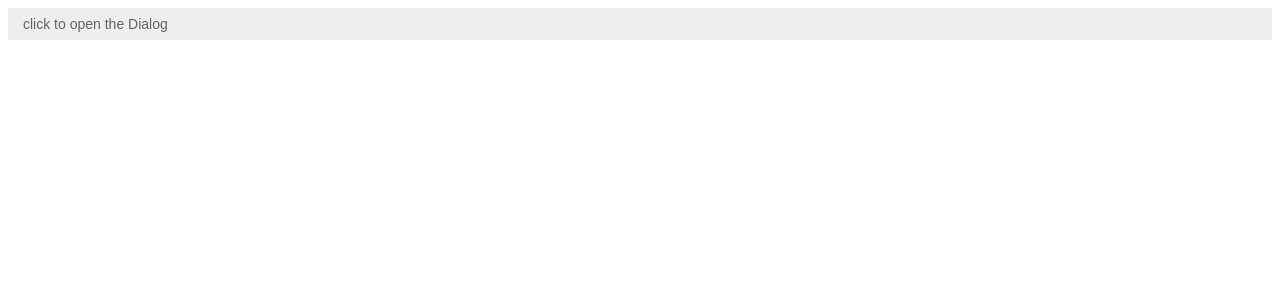
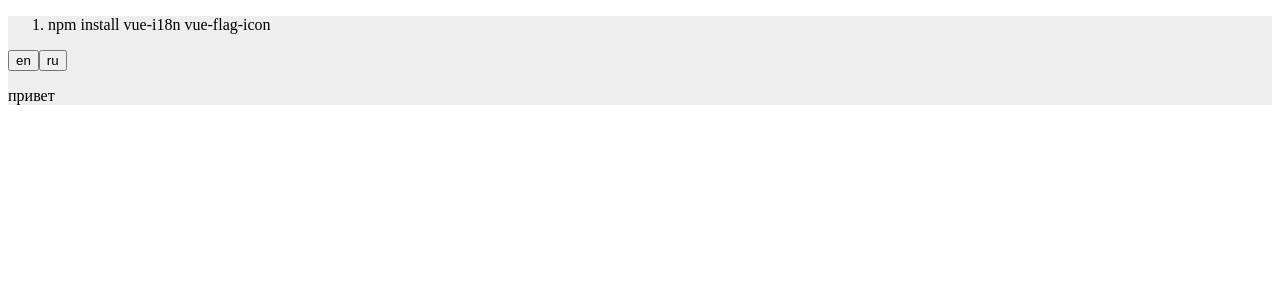
Before and after one commit to sowlru/vue-test, a Vue app: page / in a window 1280 px wide. Shown: the top 300 px of the page. Built offline with nearby package versions, Linux system fonts and the light colour scheme.

Commit message:
Add i18n

```diff
--- a/package.json
+++ b/package.json
@@ -15,7 +15,9 @@
     "fabric": "^5.3.0",
     "tui-image-editor": "^3.15.3",
     "vue": "^3.2.13",
-    "vue-echart": "^1.0.5"
+    "vue-echart": "^1.0.5",
+    "vue-flag-icon": "^2.1.0",
+    "vue-i18n": "^9.2.2"
   },
   "devDependencies": {
     "@babel/core": "^7.12.16",
--- a/src/App.vue
+++ b/src/App.vue
@@ -1,20 +1,22 @@
 <template>
   <div class="container">
     <!-- CHILD-PARENT -->
-    <!-- <input-parent name="alex" />
-    <modal-parent :name="bob" /> -->
+    <!-- <input-parent name="alex" /> -->
+    <!-- <modal-parent :name="bob" /> -->
 
+    <!-- COMPONENTS -->
     <!-- <algorithm-test /> -->
     <!-- <charts-test v-model="data4chart" /> -->
     <!-- <fabric-test /> -->
     <!-- <flexbox-test /> -->
+    <i18n-test />
     <!-- <promise-test /> -->
     <!-- <proxy-test /> -->
     <!-- <svg-test /> -->
     <!-- <toast-editor /> -->
 
     <!-- ELEMENT-PLUS -->
-    <dialog-child />
+    <!-- <dialog-child /> -->
     <!-- <table-test /> -->
   </div>
 </template>
@@ -37,6 +39,8 @@ import toastEditor from '@/components/toastEditor.vue'
 import dialogChild from '@/elementPlus/dialogChild'
 import tableTest from '@/elementPlus/tableTest'
 
+import i18nTest from '@/i18n/i18nTest.vue'
+
 export default {
   components: {
     inputParent,
@@ -50,7 +54,8 @@ export default {
     svgTest,
     toastEditor,
     dialogChild,
-    tableTest
+    tableTest,
+    i18nTest
   },
   data() {
     return {
--- /dev/null
+++ b/src/i18n/en.json
@@ -0,0 +1,3 @@
+{
+    "hi": "hello"
+}
--- /dev/null
+++ b/src/i18n/i18nTest.vue
@@ -0,0 +1,22 @@
+<template>
+  <div class="container">
+    <ol>
+      <li>npm install vue-i18n vue-flag-icon</li>
+    </ol>
+    <div>
+      <button @click="setLocale('en')">en</button>
+      <button @click="setLocale('ru')">ru</button>
+    </div>
+    <p>{{ $t('hi') }}</p>
+  </div>
+</template>
+<script>
+/* eslint-disable */
+export default {
+  methods: {
+    setLocale(locale) {
+      this.$i18n.locale = locale
+    }
+  }
+}
+</script>
--- /dev/null
+++ b/src/i18n/index.js
@@ -0,0 +1,4 @@
+import en from './en.json'
+import ru from './ru.json'
+
+export const languages = { en, ru }
--- /dev/null
+++ b/src/i18n/ru.json
@@ -0,0 +1,3 @@
+{
+    "hi": "привет"
+}
--- a/src/main.js
+++ b/src/main.js
@@ -1,11 +1,24 @@
 /* eslint-disable */
-import { createApp } from "vue";
-import App from "./App.vue";
-import ElementPlus from "element-plus";
-import "element-plus/dist/index.css";
-import plugins from "@/plugins";
+import { createApp } from 'vue'
+import App from './App.vue'
+import ElementPlus from 'element-plus'
+import 'element-plus/dist/index.css'
+import plugins from '@/plugins'
+
+// i18n
+import { createI18n } from 'vue-i18n'
+import { languages } from './i18n'
+const messages = Object.assign(languages)
+const i18n = createI18n({
+  legacy: false,
+  locale: 'ru',
+  fallbackLocale: 'ru',
+  messages
+})
+console.log('main.js', i18n)
 
 const app = createApp(App)
-app.use(ElementPlus);
+app.use(ElementPlus)
 app.use(plugins)
-app.mount("#app");
+app.use(i18n)
+app.mount('#app')
```
Also changed, not shown: 1 other file (tests, documents, lock files or other folders).
